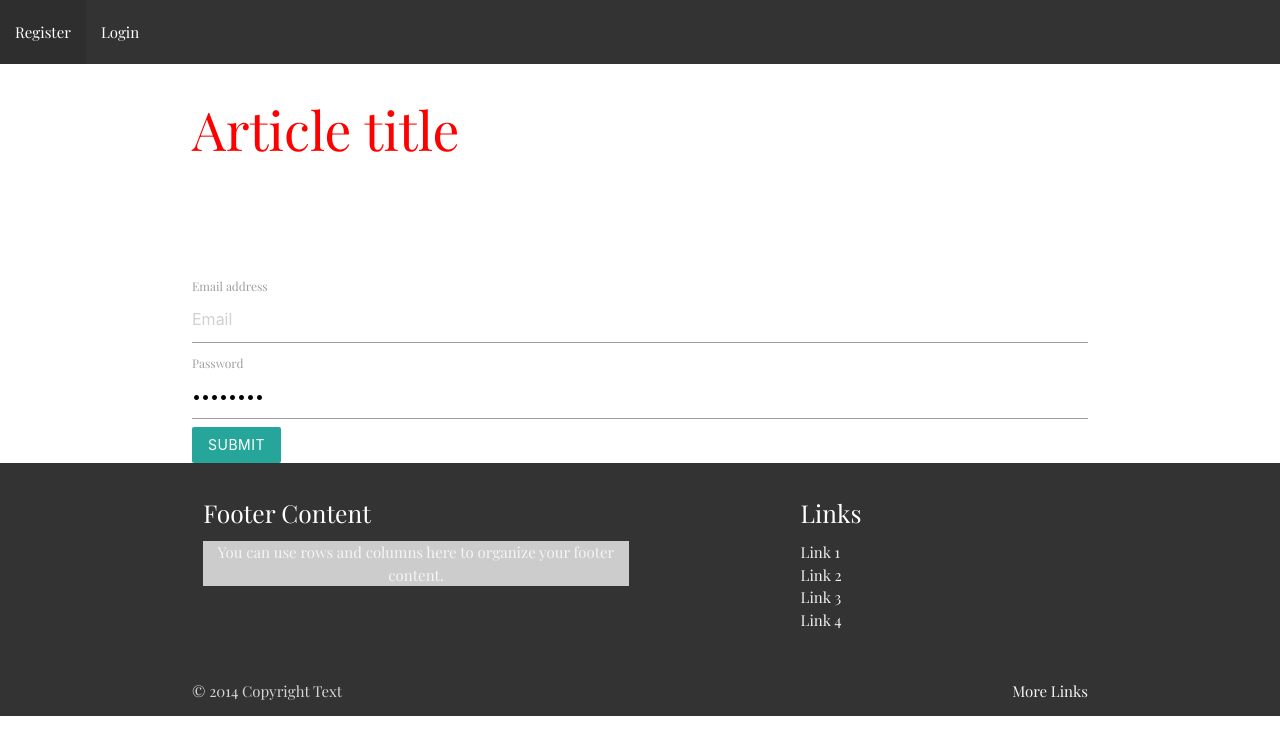
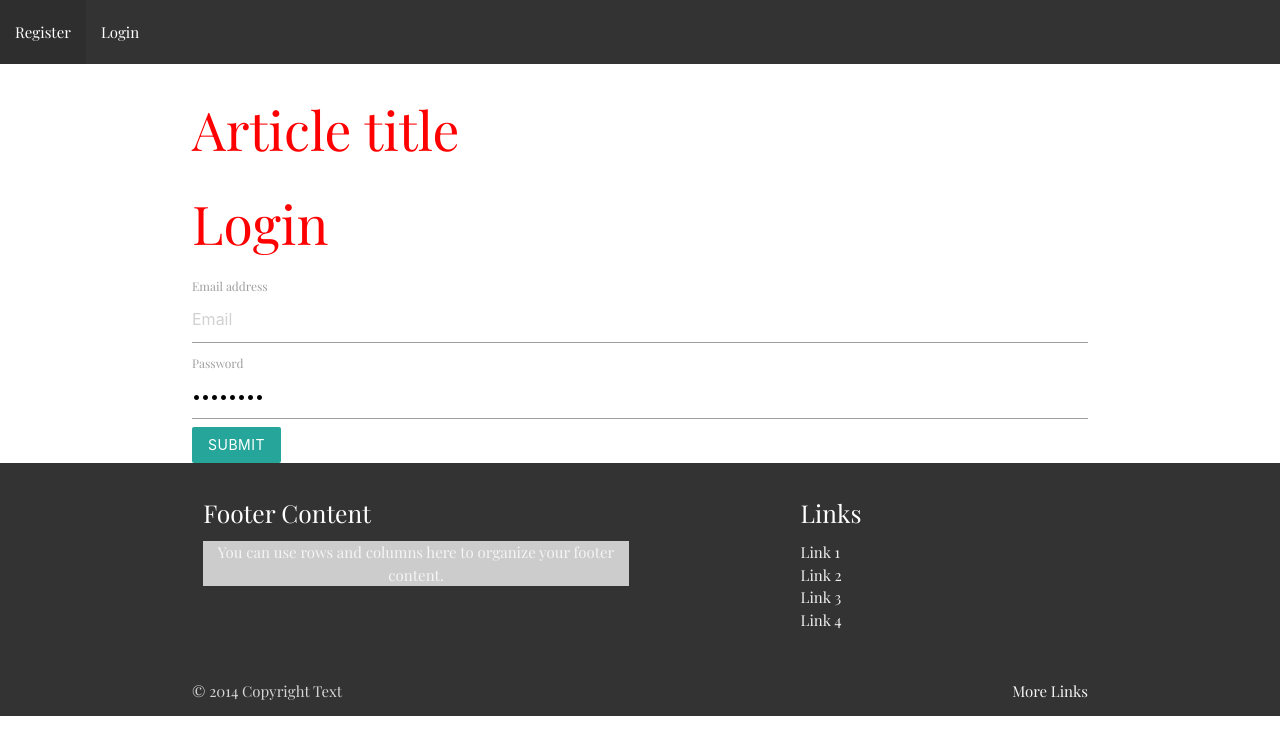
Before and after one commit to psbadewal/wdi_group_project_3, a plain HTML site: page newsroom/front-end/index.html in a window 1280 px wide. Drawn offline with nearby package versions, Linux system fonts and the light colour scheme.

Commit message:
Adding more styling to article and article content

```diff
--- a/newsroom/front-end/css/style.css
+++ b/newsroom/front-end/css/style.css
@@ -3,12 +3,11 @@ body {
 }
 
 #article-dropdown {
- /*border: 22px solid #b3b3b3;*/
  background: white;
 }
 
 h2 {
-  color: white;
+  color: red;
 }
 
 
```
